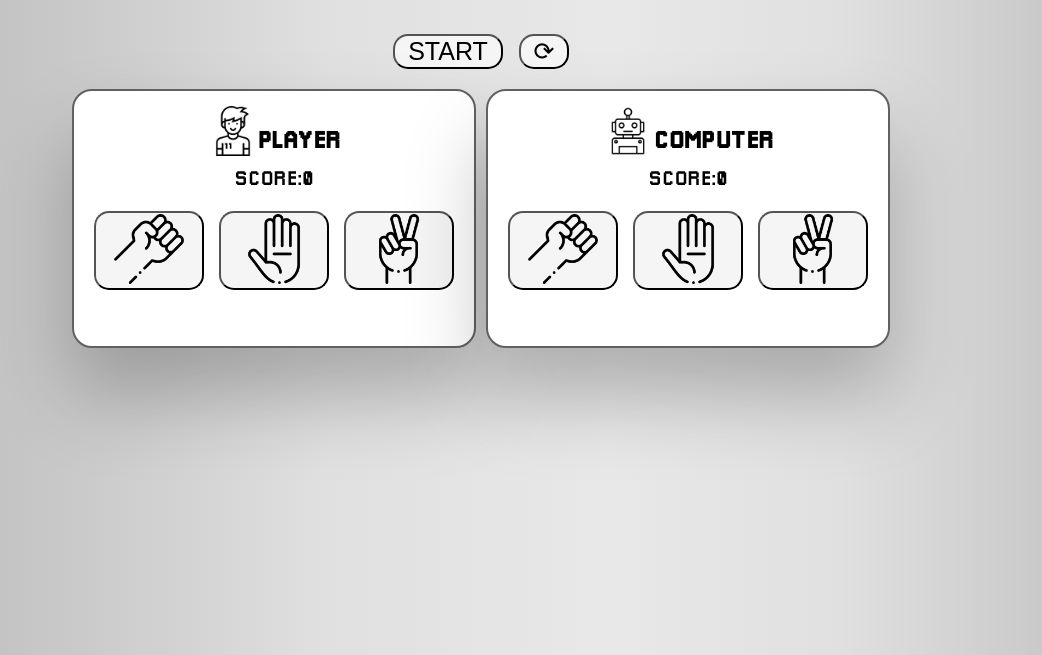
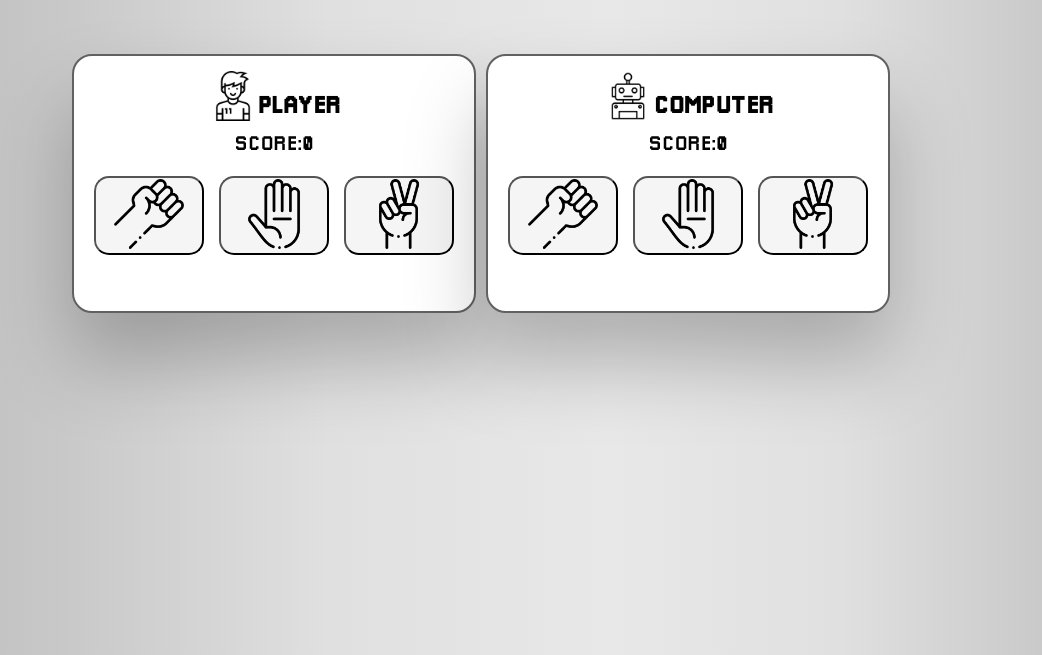
Before and after one commit to YvesConcepcion/Rock-Paper-Scissors, a plain HTML site: page index.html in a window 1280 px wide. Shown: the part 145-800 px from the top of the page, without its empty margins (159-1201 px from the left). Drawn offline with Linux system fonts and the light colour scheme.

Commit message:
Finalize file changes

```diff
--- a/index.html
+++ b/index.html
@@ -13,8 +13,7 @@
       <h1 class="typed-child">Rock, Paper, Scissors?</h1>
     </div>
     <div class="gamemenu">
-      <button class="start">START</h3>
-      <button class="retry">⟳</button>
+      <!-- <button class="restart">RESTART</h3> -->
     </div>
     <div class="gamecontainer">
       <div class="playerUI">
--- a/script.js
+++ b/script.js
@@ -11,6 +11,7 @@ const outcomeDesc = document.getElementById('result-description');
 const botRock = document.querySelector('.bot--rock');
 const botPaper = document.querySelector('.bot--paper');
 const botScissors = document.querySelector('.bot--scissors');
+const restart = document.querySelector('restart.active');
 
 let playerScore, compScore, playing, playerSelection, computerSelection;
 
@@ -130,5 +131,3 @@ btnScissors.addEventListener('click', function () {
 // const game = function () {
 //   while (playerScore < 5 && compScore < 5) {
 //     playRound(playerSelection(), getComputerChoice());
-
-// };
--- a/styles.css
+++ b/styles.css
@@ -83,16 +83,21 @@ button {
 .gamemenu {
   display: flex;
   justify-content: center;
-  gap: 16px;
 }
 
-.start,
-.retry {
-  font-size: 25px;
+.restart {
+  font-family: pixellari;
+  font-size: 20px;
+  background-color: #ccc;
+  color: #999;
+  cursor: not-allowed;
+  opacity: 0.5;
 }
 
-.retry {
-  width: 50px;
+.restart.active {
+  font-family: pixellari;
+  font-size: 20px;
+  cursor: pointer;
 }
 
 .button--choices {
```
Also changed, not shown: images/bot.png (deleted), images/paper.png (deleted), images/player.png (deleted), images/rock.png (deleted), images/scissors.png (deleted).
